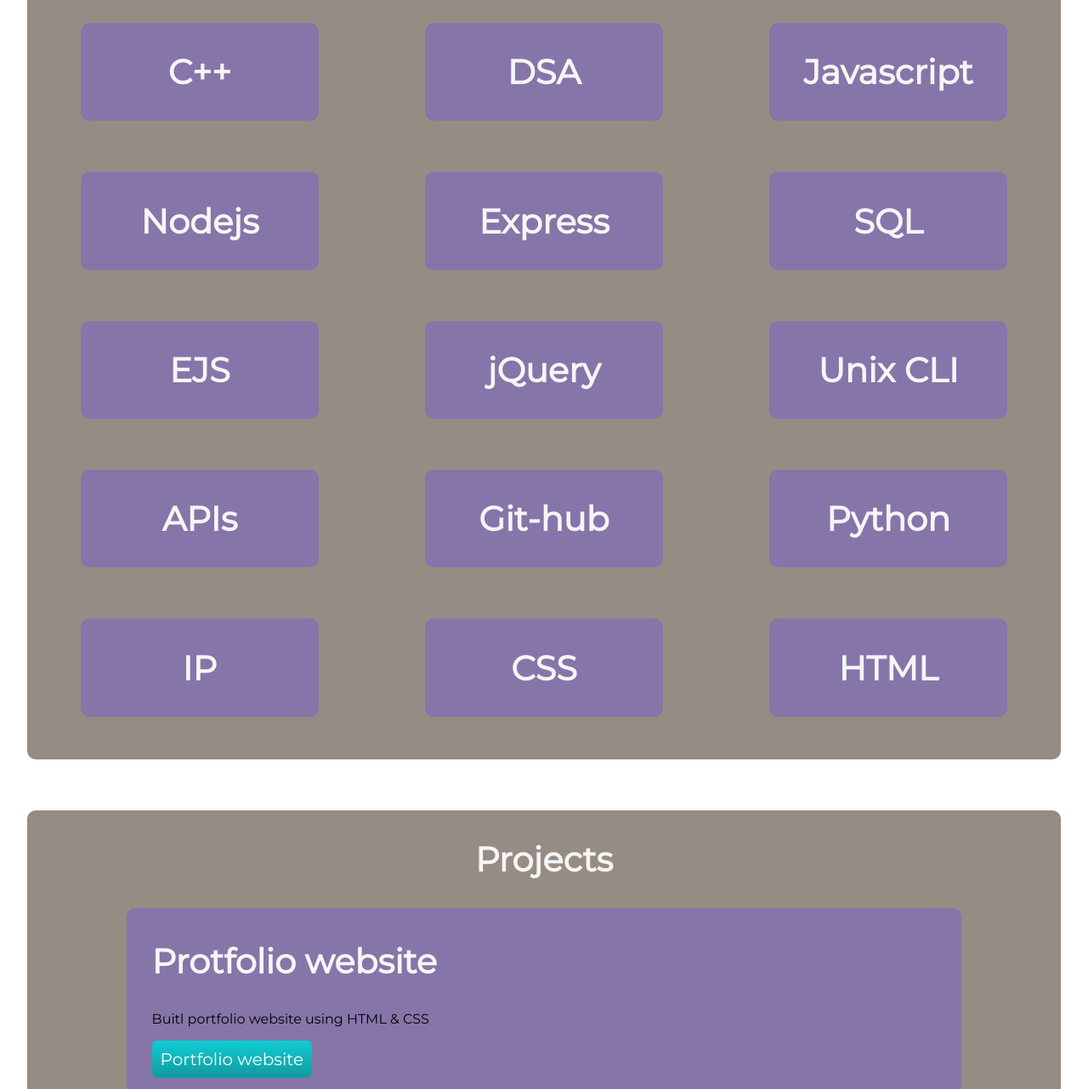
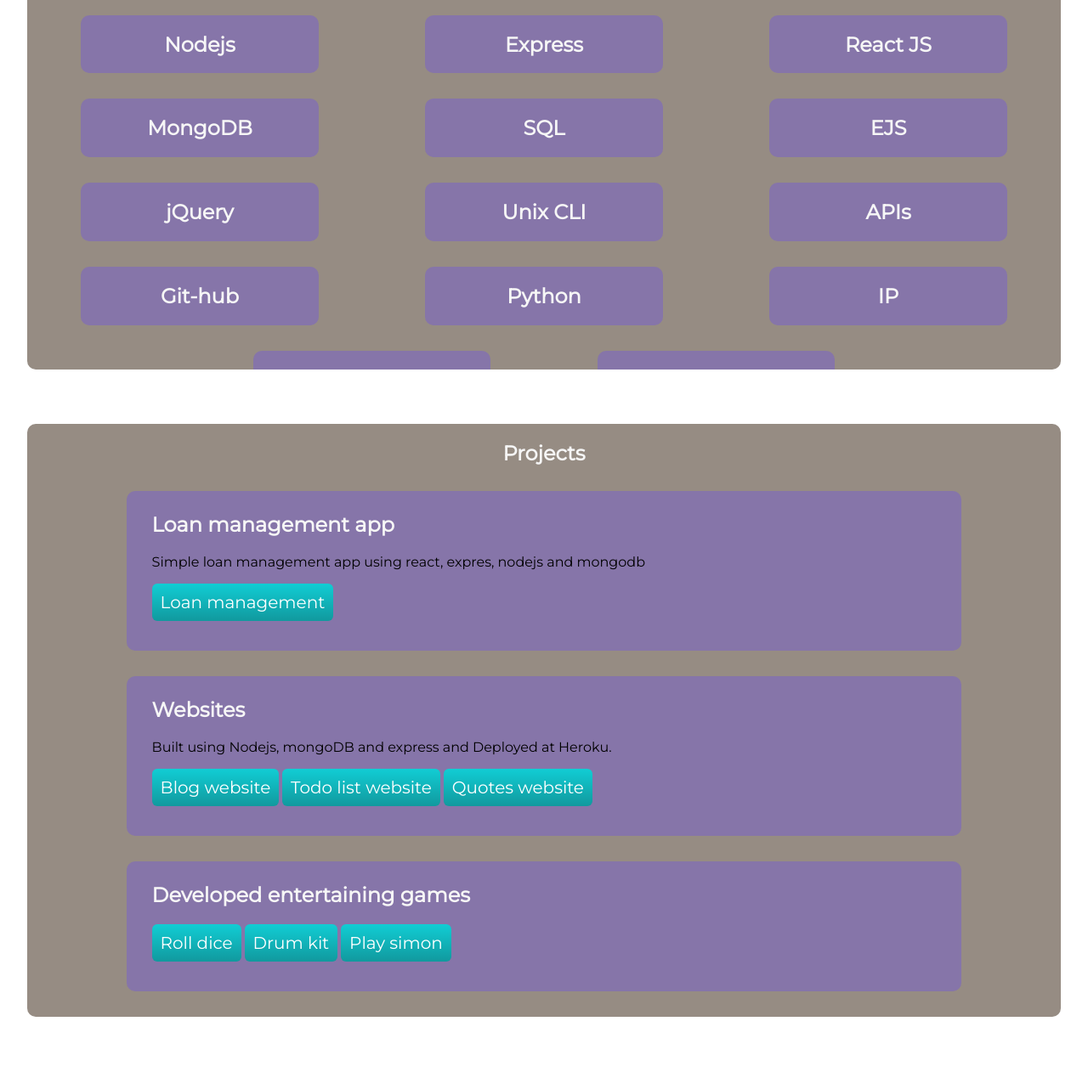
Before and after one commit to hemrajat/website-2, a plain HTML site: page index.html in a window 1280 px wide. Shown: the part 820-2102 px from the top of the page at 85% size. Drawn offline with nearby package versions, Linux system fonts and the light colour scheme.

Commit message:
new skill added (react,mongodb) & styles changed

```diff
--- a/css/styles.css
+++ b/css/styles.css
@@ -60,15 +60,17 @@ button{
 
 .skill-container{
   width: 95%;
+  height: 75vh;
   border-radius: 10px;
   background-color: #968C83;
   display: inline-block;
   margin: 30px auto 30px auto;
+  overflow: auto;
 }
 .skill-item{
   background-color: #8675A9;
   width: 23%;
-  margin: 30px 5% 30px 5%;
+  margin: 15px 5% 15px 5%;
   display: inline-block;
   border-radius: 10px;
 }
@@ -200,7 +202,7 @@ h1 {
 
 h2 {
   font-family: 'Montserrat', sans-serif;
-  font-size: 2.5rem;
+  font-size: 1.5rem;
   color: #F6F6F6;
 }
 h3{
--- a/index.html
+++ b/index.html
@@ -52,12 +52,17 @@
     <div class="skill-item">
       <h2>Javascript</h2>
     </div>
-
     <div class="skill-item">
       <h2>Nodejs</h2>
     </div>
     <div class="skill-item">
       <h2>Express</h2>
+    </div>
+    <div class="skill-item">
+      <h2>React JS</h2>
+    </div>
+    <div class="skill-item">
+      <h2>MongoDB</h2>
     </div>
     <div class="skill-item">
       <h2>SQL</h2>
@@ -95,31 +100,26 @@
   <!-- project-container -->
   <div id="projectsID" class="project-container">
     <h2>Projects</h2>
-    <div class="project-item">
+    <!-- <div class="project-item">
       <div class="project">
         <h2>Protfolio website</h2>
         <p>Buitl portfolio website using HTML & CSS</p>
         <a class="btn projectlinkbtn" href="https://hemrajat.github.io/cv2">Portfolio website</a>
       </div>
-    </div>
+    </div> -->
     <div class="project-item">
       <div class="project">
-        <h2>Blog website</h2>
-        <p>Built blog website with help of Nodejs, mongodb and Heroku.</p>
-        <a class="btn projectlinkbtn" href="https://hemrajblog.herokuapp.com/" target="_blank">Blog website</a>
+        <h2>Loan management app</h2>
+        <p>Simple loan management app using react, expres, nodejs and mongodb</p>
+        <a class="btn projectlinkbtn" href="https://loan-management-1.herokuapp.com/" target="_blank">Loan management</a>
       </div>
     </div>
     <div class="project-item">
       <div class="project">
-        <h2>Todo list website</h2>
-        <p>Built todolist using Nodejs, mongodb and Heroku.</p>
+        <h2>Websites</h2>
+        <p>Built using Nodejs, mongoDB and express and Deployed at Heroku.</p>
+        <a class="btn projectlinkbtn" href="https://hemrajblog.herokuapp.com/" target="_blank">Blog website</a>
         <a class="btn projectlinkbtn" href="https://hemrajtodolist.herokuapp.com/" target="_blank">Todo list website</a>
-      </div>
-    </div>
-    <div class="project-item">
-      <div class="project">
-        <h2>Quotes website</h2>
-        <p>Using Nodejs, mongodb and Heroku Developed a quote website where you can post your thoughts anonmously</p>
         <a class="btn projectlinkbtn" href="https://hemrajquote.herokuapp.com/" target="_blank">Quotes website</a>
       </div>
     </div>
```
